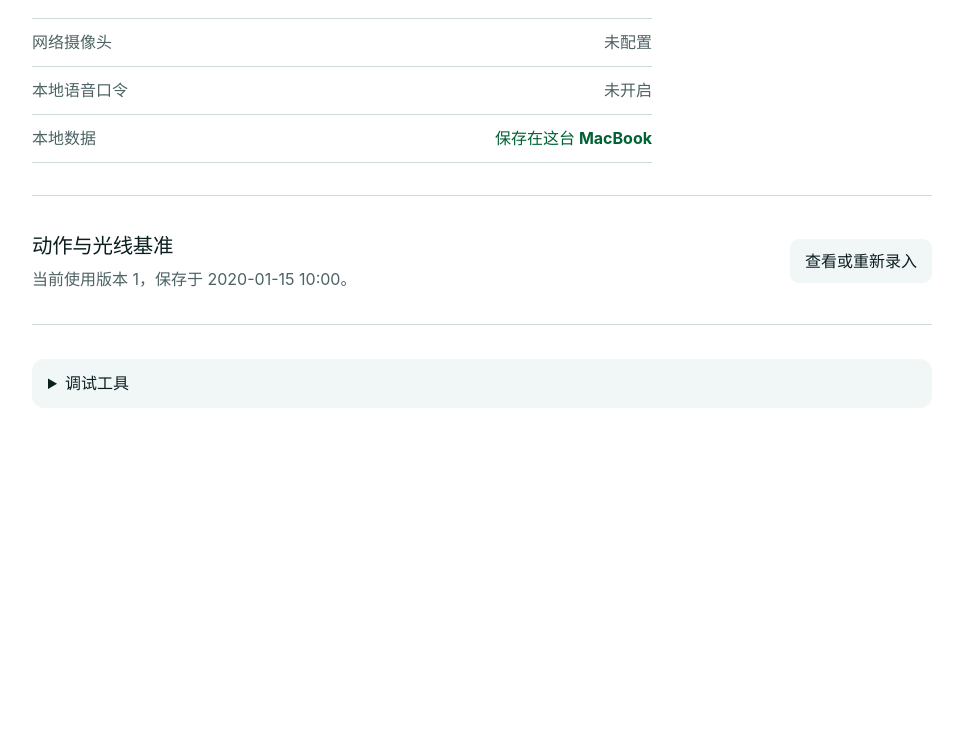
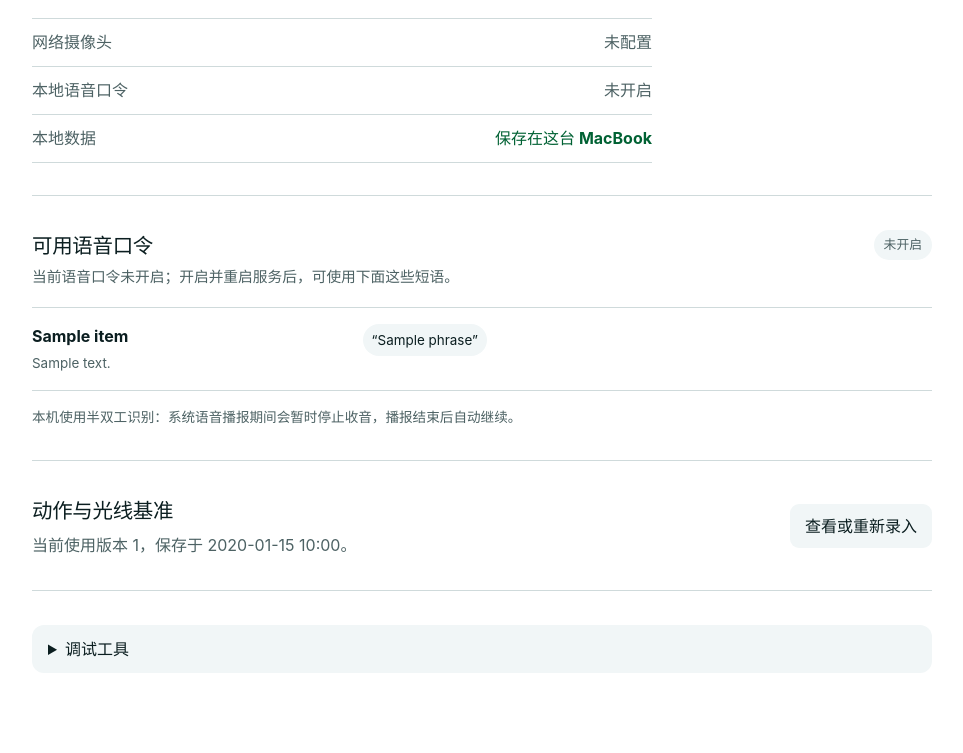
Before and after one commit to easonzs/funWithCam, a Python web app: template src/funwithcam/web/templates/settings.html in a window 1280 px wide. Shown: the part 721-1474 px from the top of the page, without its empty margins (88-1051 px from the left). Before the commit the page ends 1129 px from the top, so only its background shows below. Run offline with Jinja, Linux system fonts and the light colour scheme; the template is opened without the code that fills it: most values are stand-ins (such as "Sample title", 1, 10 or a date in 2020).

Commit message:
Show available speech commands in settings

```diff
--- a/src/funwithcam/web/app.py
+++ b/src/funwithcam/web/app.py
@@ -28,7 +28,7 @@ from funwithcam.precheck import (
     PrecheckCoordinator,
     PrecheckResult,
 )
-from funwithcam.speech import run_speech_service
+from funwithcam.speech import SPEECH_COMMAND_GUIDE, run_speech_service
 from funwithcam.storage.auth_repository import AuthRepository, csrf_matches
 from funwithcam.storage.calibration_repository import CalibrationRepository
 from funwithcam.storage.database import Database
@@ -382,6 +382,7 @@ def create_app(
             settings=family.get_settings(),
             calibration_version=calibrations.get_latest_version(),
             speech_enabled=config.speech.enabled,
+            speech_commands=SPEECH_COMMAND_GUIDE,
             camera_configured=bool(config.video.stream_url.strip()),
             today=today,
             message=message,
--- a/src/funwithcam/web/static/app.css
+++ b/src/funwithcam/web/static/app.css
@@ -789,6 +789,58 @@ textarea::placeholder {
   color: var(--muted);
 }
 
+.status-chip {
+  display: inline-flex;
+  min-height: 30px;
+  align-items: center;
+  padding: 5px 10px;
+  background: var(--surface);
+  border-radius: 999px;
+  font-size: 0.8rem;
+  font-weight: 700;
+  white-space: nowrap;
+}
+
+.speech-command-list {
+  border-top: 1px solid var(--line);
+}
+
+.speech-command-row {
+  display: grid;
+  grid-template-columns: minmax(180px, 0.7fr) minmax(0, 1.3fr);
+  gap: 24px;
+  padding: 16px 0;
+  border-bottom: 1px solid var(--line);
+}
+
+.speech-command-name h3 {
+  margin: 0;
+}
+
+.speech-command-name p {
+  margin: 4px 0 0;
+  color: var(--muted);
+  font-size: 0.84rem;
+}
+
+.speech-phrases {
+  display: flex;
+  flex-wrap: wrap;
+  align-content: flex-start;
+  gap: 7px;
+}
+
+.speech-phrases span {
+  display: inline-flex;
+  min-height: 32px;
+  align-items: center;
+  padding: 5px 9px;
+  color: var(--ink);
+  background: var(--surface);
+  border-radius: 999px;
+  font-size: 0.84rem;
+}
+
 .calibration-setting {
   display: flex;
   align-items: center;
@@ -1565,6 +1617,15 @@ code {
     text-align: left;
   }
 
+  .speech-command-row {
+    grid-template-columns: 1fr;
+    gap: 11px;
+  }
+
+  .section-heading .status-chip {
+    align-self: flex-start;
+  }
+
   .login-panel {
     padding: 26px 22px;
   }
--- a/src/funwithcam/web/templates/settings.html
+++ b/src/funwithcam/web/templates/settings.html
@@ -74,6 +74,40 @@
     </dl>
   </section>
 
+  <section class="settings-section" aria-labelledby="speech-command-title">
+    <div class="section-heading">
+      <div>
+        <h2 id="speech-command-title">可用语音口令</h2>
+        <p>
+          {% if speech_enabled %}
+            直接对 MacBook 说出下面任一短语。识别会忽略空格和常见标点。
+          {% else %}
+            当前语音口令未开启；开启并重启服务后，可使用下面这些短语。
+          {% endif %}
+        </p>
+      </div>
+      <span class="status-chip {% if speech_enabled %}is-ready{% else %}is-unavailable{% endif %}">
+        {% if speech_enabled %}正在监听{% else %}未开启{% endif %}
+      </span>
+    </div>
+    <div class="speech-command-list">
+      {% for item in speech_commands %}
+        <article class="speech-command-row" data-speech-command="{{ item.command }}">
+          <div class="speech-command-name">
+            <h3>{{ item.label }}</h3>
+            <p>{{ item.description }}</p>
+          </div>
+          <div class="speech-phrases" aria-label="{{ item.label }}可说的短语">
+            {% for phrase in item.phrases %}
+              <span>“{{ phrase }}”</span>
+            {% endfor %}
+          </div>
+        </article>
+      {% endfor %}
+    </div>
+    <p class="section-footnote">本机使用半双工识别：系统语音播报期间会暂时停止收音，播报结束后自动继续。</p>
+  </section>
+
   <section class="settings-section calibration-setting" aria-labelledby="calibration-setting-title">
     <div>
       <h2 id="calibration-setting-title">动作与光线基准</h2>
```
Also changed, not shown: src/funwithcam/speech.py (+52 -20 lines), tests/test_speech.py (+10 -0 lines), tests/test_web.py (+7 -0 lines).
